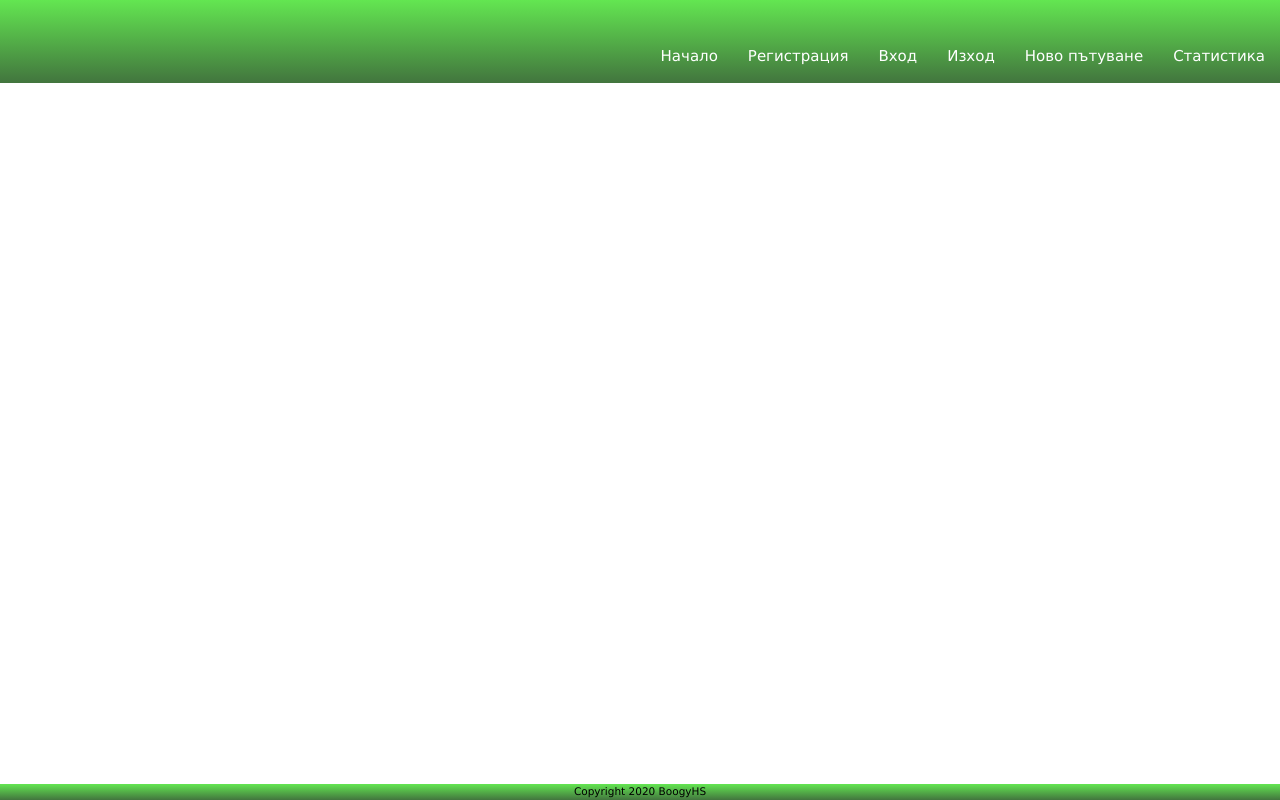
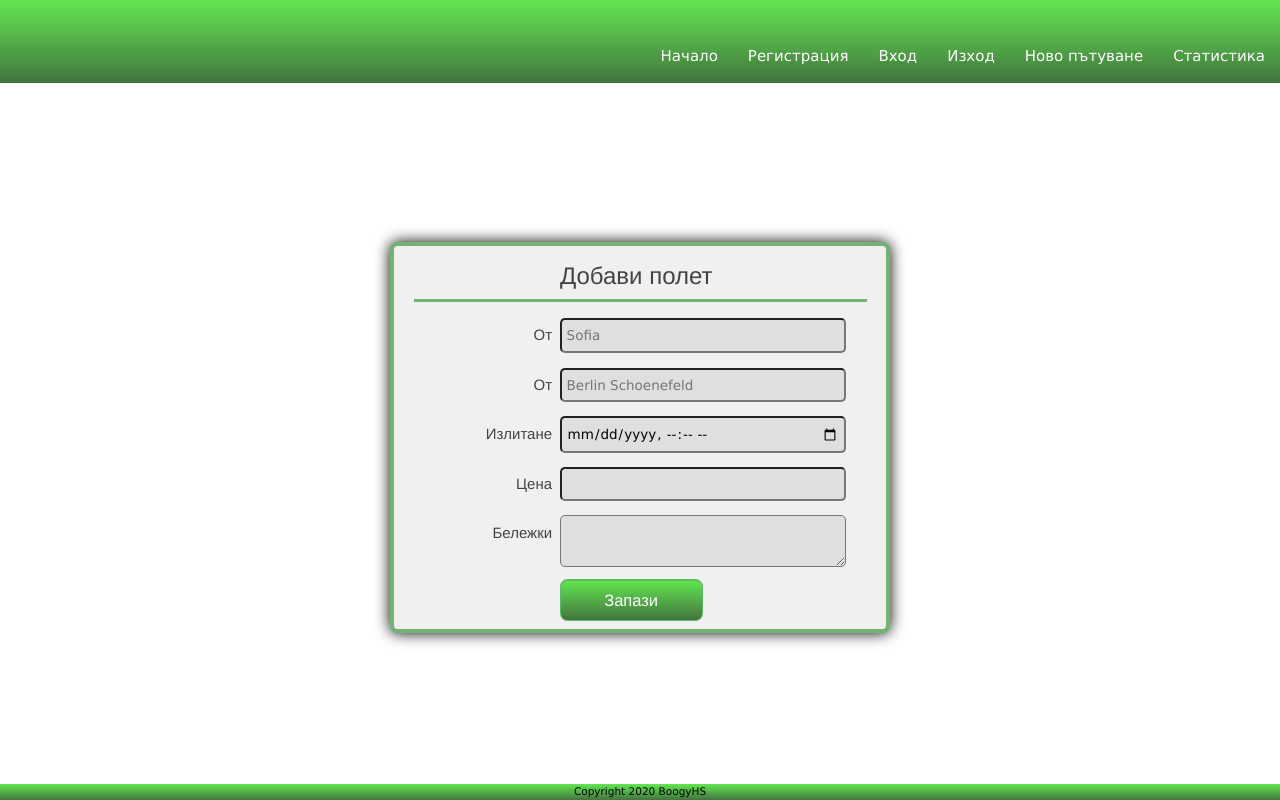
Before and after one commit to BoogyHS/React-travel-organizer, a React (Create React App) app: page /flight-form in a window 1280 px wide. Built offline with nearby package versions, Linux system fonts and the light colour scheme.

Commit message:
flight-form created

```diff
--- a/src/Components/App/App.jsx
+++ b/src/Components/App/App.jsx
@@ -10,6 +10,7 @@ import Register from '../Register';
 import Login from '../Login';
 import NewTravel from '../NewTravel';
 import HotelForm from '../Hotel';
+import FlightForm from '../Flight';
 
 
 function App() {
@@ -29,6 +30,7 @@ function App() {
               <Route path="/new-travel" render={NewTravel} />
               <Route path="/statistics" render={Home} />
               <Route path="/hotel-form" render={HotelForm} />
+              <Route path="/flight-form" render={FlightForm} />
               <Route path="/my-travels" render={Home} />
             </Switch>
           </main>
--- /dev/null
+++ b/src/Components/Flight/index.jsx
@@ -0,0 +1,37 @@
+import React from 'react'
+import FormWrapper from '../common/FormWrapper'
+import FormButton from '../common/FormButton'
+import TextArea from '../common/TextArea'
+
+function FlightForm() {
+    return (
+        <FormWrapper>
+            <h3>Добави полет</h3>
+            <form id="flight-form">
+                <div>
+                    <label htmlFor="from">От</label>
+                    <input type="text" id="from" spellCheck="false" placeholder="Sofia" />
+                </div>
+                <div>
+                    <label htmlFor="to">От</label>
+                    <input type="text" id="to" spellCheck="false" placeholder="Berlin Schoenefeld" />
+                </div>
+                <div>
+                    <label htmlFor="date-time">Излитане</label>
+                    <input type="datetime-local" id="date-time" />
+                </div>
+                <div>
+                    <label htmlFor="price">Цена</label>
+                    <input type="number" id="price" min="0" />
+                </div>
+                <TextArea id="notes" labelText="Бележки"></TextArea>
+                <div>
+                    <label></label>
+                    <FormButton value="Запази" id="flight-button"></FormButton>
+                </div>
+            </form>
+        </FormWrapper>
+    )
+}
+
+export default FlightForm
--- a/src/Components/Hotel/index.jsx
+++ b/src/Components/Hotel/index.jsx
@@ -6,7 +6,7 @@ import TextArea from '../common/TextArea'
 function HotelForm() {
     return (
         <FormWrapper>
-            <h3>Запази хотел</h3>
+            <h3>Добави хотел</h3>
             <form id="hotel-form">
                 <div>
                     <label htmlFor="country">Държава</label>
--- a/src/Components/common/FormWrapper/style.module.css
+++ b/src/Components/common/FormWrapper/style.module.css
@@ -34,7 +34,7 @@
     margin: 0.5rem
 }
 
-.wrapper-form input[type=text], input[type=password], input[type=date], input[type=number], textarea, select {
+.wrapper-form input[type=text], input[type=password], input[type=date], input[type=datetime-local], input[type=number], textarea, select {
     width: 60%;
     font-family: "Lucida Grande", "Lucida Sans Unicode", Tahoma, Sans-Serif;
     padding: 5px;
@@ -43,6 +43,6 @@
     background: rgba(0, 0, 0, 0.07);
 }
 
-.wrapper-form input[type=text]:focus, input[type=password]:focus, input[type=date]:focus, input[type=number]:focus, textarea:focus, select:focus {
+.wrapper-form input[type=text]:focus, input[type=password]:focus, input[type=date]:focus, input[type=datetime-local]:focus, input[type=number]:focus, textarea:focus, select:focus {
     background: #FFFFFF;
 }
```
Also changed, not shown: 1 other file (tests, documents, lock files or other folders).
